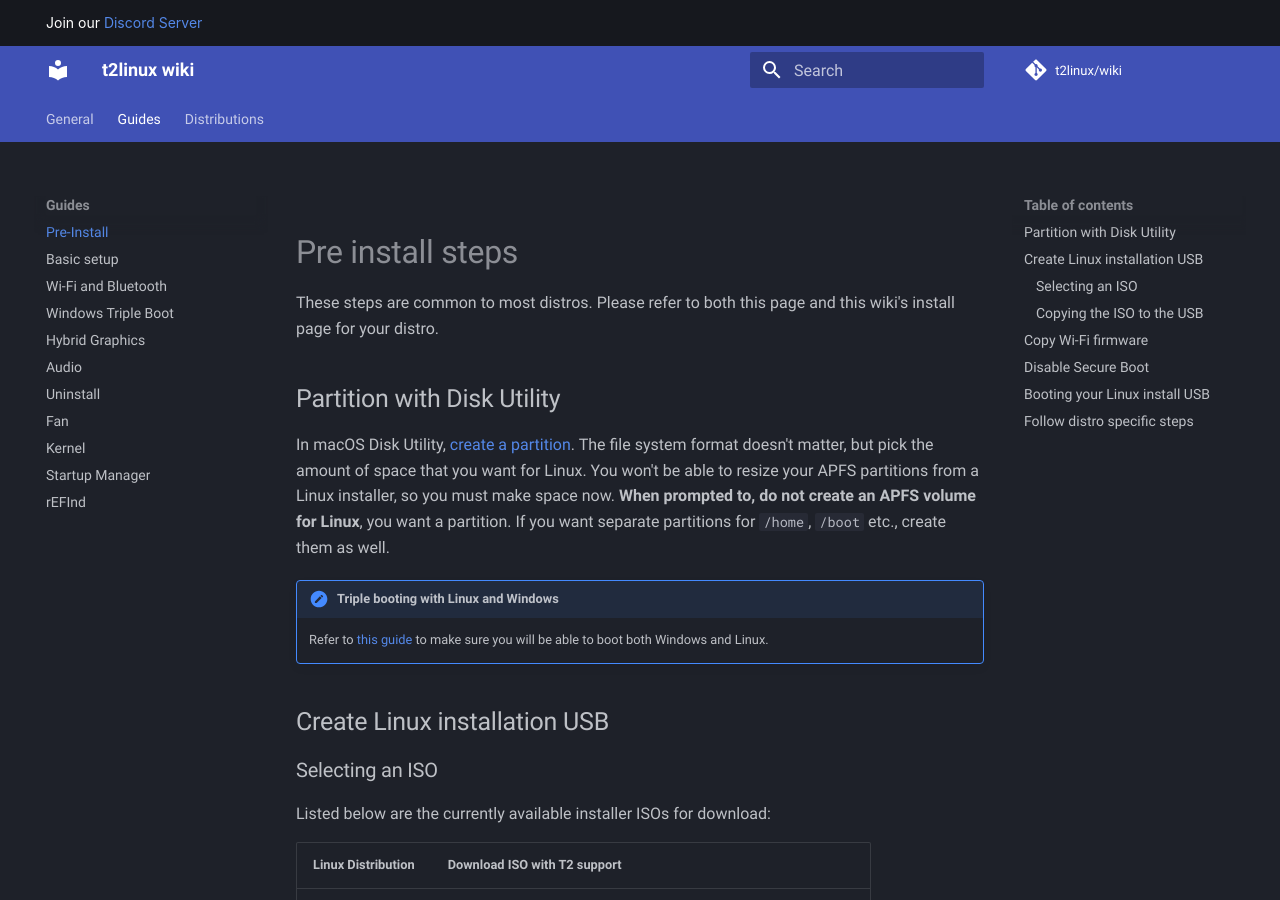
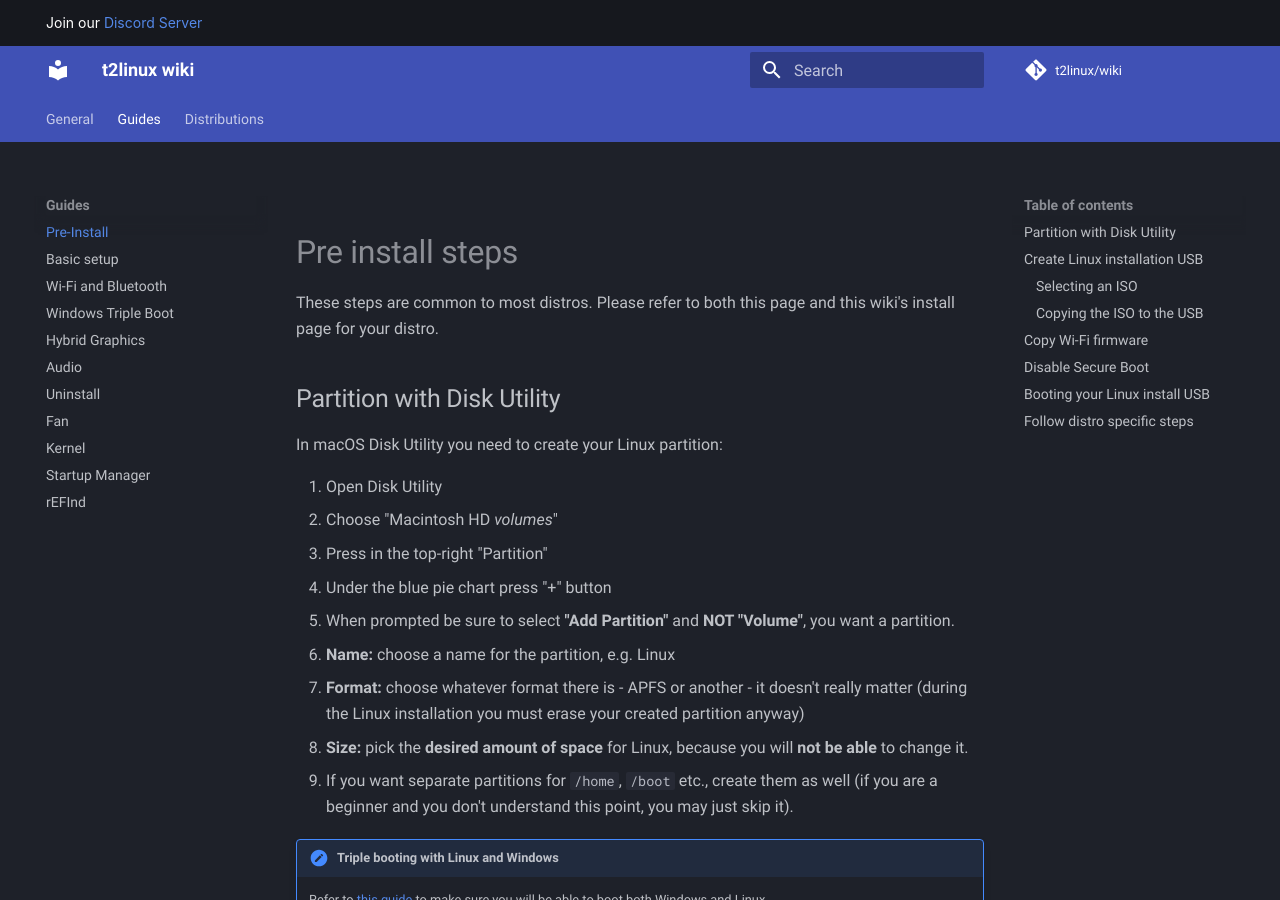
Before and after one commit to t2linux/wiki, an MkDocs documentation site: the page built from docs/guides/preinstall.md, in a window 1280 px wide and 900 px high. Built offline with MkDocs 1.6.1 and Material for MkDocs 9.7.7, drawn with Linux system fonts in a browser that asks for light colours; comment, search, counter and statistics services are not loaded.

Commit message:
Guide for Disk Utility
Removed Apple support link and included a guide

```diff
--- a/docs/guides/preinstall.md
+++ b/docs/guides/preinstall.md
@@ -4,7 +4,17 @@ These steps are common to most distros. Please refer to both this page and this
 
 ## Partition with Disk Utility
 
-In macOS Disk Utility, [create a partition](https://support.apple.com/guide/disk-utility/dskutl14027/mac). The file system format doesn't matter, but pick the amount of space that you want for Linux. You won't be able to resize your APFS partitions from a Linux installer, so you must make space now. **When prompted to, do not create an APFS volume for Linux**, you want a partition. If you want separate partitions for `/home`, `/boot` etc., create them as well.
+In macOS Disk Utility you need to create your Linux partition:
+
+1. Open Disk Utility
+2. Choose "Macintosh HD *volumes*"
+3. Press in the top-right "Partition"
+4. Under the blue pie chart press "+" button
+5. When prompted be sure to select **"Add Partition"** and **NOT "Volume"**, you want a partition.
+6. **Name:** choose a name for the partition, e.g. Linux
+7. **Format:** choose whatever format there is - APFS or another - it doesn't really matter (during the Linux installation you must erase your created partition anyway)
+8. **Size:** pick the **desired amount of space** for Linux, because you will **not be able** to change it.
+9. If you want separate partitions for `/home`, `/boot` etc., create them as well (if you are a beginner and you don't understand this point, you may just skip it).
 
 !!! note "Triple booting with Linux and Windows"
     Refer to [this guide](https://wiki.t2linux.org/guides/windows/) to make sure you will be able to boot both Windows and Linux.
```
